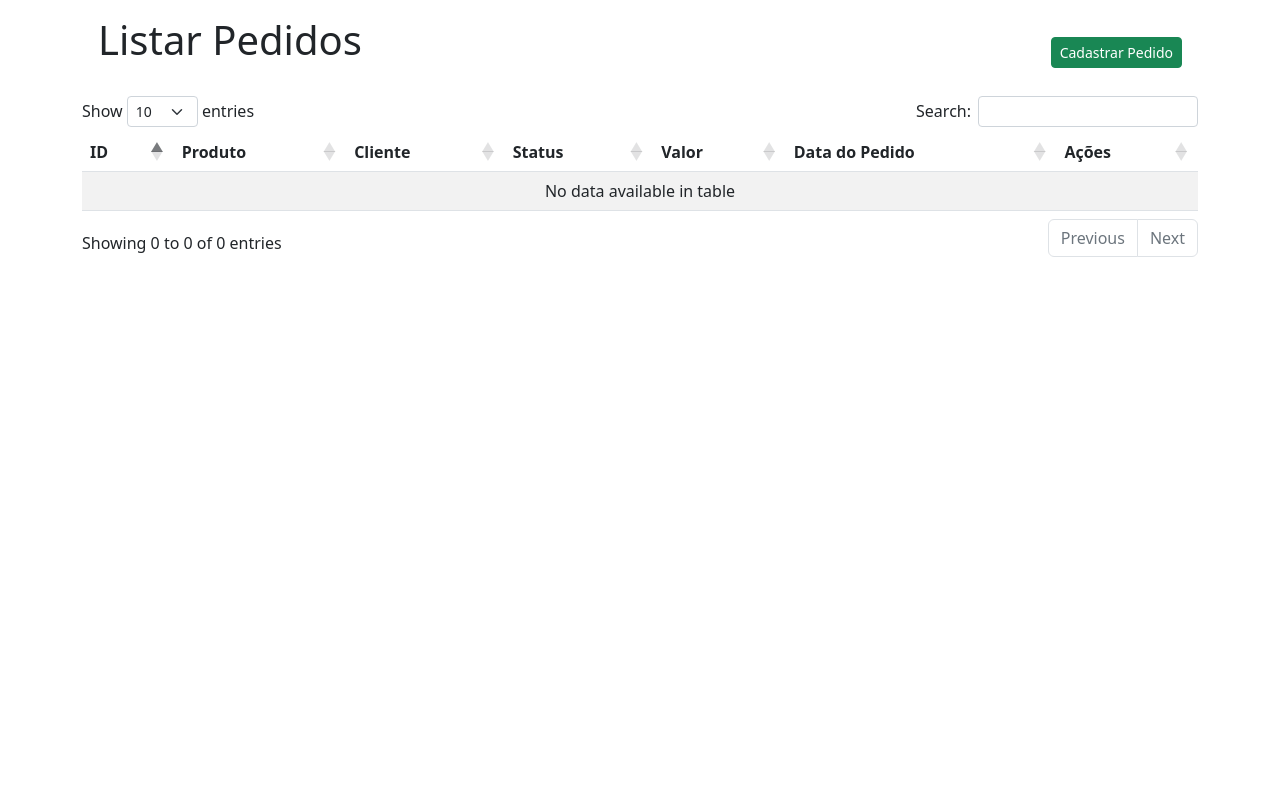
After one commit to Thiago2123/Crud_PHP, a PHP site: page /Pedidos/homePedidos.php in a window 1280 px wide. The commit adds this page. Run offline with PHP 8.4, Linux system fonts and the light colour scheme; data that the repository does not hold is empty; some libraries are stand-ins or nearby versions.

Commit message:
crud pedidos

```diff
--- /dev/null
+++ b/Pedidos/homePedidos.php
@@ -0,0 +1,99 @@
+<html>
+
+<head>
+    <title>Produtos</title>
+
+    <link rel="stylesheet" href="https://cdnjs.cloudflare.com/ajax/libs/twitter-bootstrap/5.2.0/css/bootstrap.min.css">
+    <link rel="stylesheet" href="https://cdn.datatables.net/1.13.2/css/dataTables.bootstrap5.min.css">
+
+    <script src="https://code.jquery.com/jquery-3.5.1.js"></script>
+    <script src="../lib/js/bootstrap.min.js"></script>
+    <script src="https://cdn.datatables.net/1.13.2/js/jquery.dataTables.min.js"></script>
+    <script src="https://cdn.datatables.net/1.13.2/js/dataTables.bootstrap5.min.js"></script>
+
+    <script src="https://unpkg.com/sweetalert/dist/sweetalert.min.js"></script>
+
+    <script src="../js/pedidos.js"></script>
+    <script src="../js/ajustarCep.js"></script>
+
+</head>
+
+<body>
+
+    <div class="container">
+        <div class="d-flex justify-content-between align-items-center p-3 pb-2">
+            <h1 class="display-6 mb-4">Listar Pedidos</h1>
+
+            <!-- Botão para acionar modal -->
+            <button type="button" class="btn btn-success btn-sm" data-toggle="modal" data-target="#modalCadastroPedido">Cadastrar Pedido</button>
+        </div>
+        <span id="msgAlerta"></span>
+        <table id="listar-pedidos" class=" table table-striped table-hover display" style="width:100%">
+            <thead>
+                <tr>
+                    <th>ID</th>
+                    <th>Produto</th>
+                    <th>Cliente</th>
+                    <th>Status</th>
+                    <th>Valor</th>
+                    <th>Data do Pedido</th>
+                    <th>Ações</th>
+                </tr>
+            </thead>
+        </table>
+    </div>
+    <!-- Modal cadastro-->
+    <div class="modal fade" id="modalCadastroPedido" tabindex="-1" role="dialog" aria-hidden="true">
+        <div class="modal-dialog" role="document">
+            <div class="modal-content">
+                <div class="modal-header">
+                    <h5 class="modal-title" id="modalCadastroPedido">Cadastrar Pedido</h5>
+                    <button type="button" class="close btn btn-danger btn-sm" data-dismiss="modal" aria-label="Fechar">
+                        <span aria-hidden="true">&times;</span>
+                    </button>
+                </div>
+                <div class="modal-body">
+                    <span id="msgAlertaErroCadastro"></span>
+                    <form method="POST" id="form-cad-pedido">
+                        <div class="row">
+                            <div class="form-group col-sm-6">
+                                <label for="nomeCliente">Cliente</label>
+                                <input type="text" name="nomeCliente" class="form-control" id="nomeCliente" placeholder="Nome do Cliente">
+                            </div>
+                            <div class="form-group col-sm-6">
+                                <label for="descricaoProduto">Produto</label>
+                                <input type="text" name="nomeProduto" class="form-control" id="nomeProduto" placeholder="Nome do Produto">
+                            </div>
+                        </div>
+                        <div class="row">
+                            <div class="form-group col-sm-6">
+                                <label class="sr-only" for="valorProduto">Valor</label>
+                                <div class="input-group form-group col-sm-6">
+                                    <div class="input-group-prepend">
+                                        <div class="input-group-text btn btn-success btn-md">R$</div>
+                                    </div>
+                                    <input type="number" name='valor' class="form-control" id="valorProduto" placeholder="Valor do Produto">
+                                </div>
+                            </div>
+                            <div class="form-group col-sm-6">
+                                <label for="criadoEmProduto">Data de Criação</label>
+                                <input type="text" name="criado_em" class="form-control" id="criadoEmProduto"  disabled >
+                            </div>
+                        </div>
+                        <div>
+                            <div>
+                                <button type="submit" onclick=cadastrarProdutos() class="btn btn-success btn-sm mt-4 justify-content-center" value="Cadastrar">Cadastrar</button>
+                            </div>
+                        </div>
+                    </form>
+                </div>
+
+            </div>
+        </div>
+    </div>
+</body>
+<footer>
+
+</footer>
+
+</html>
--- /dev/null
+++ b/Pedidos/listarPedido.php
@@ -0,0 +1,125 @@
+<?php
+    include_once "../conexaoComBd.php";
+
+    $dados_requisicao = $_REQUEST;
+
+
+    //lista de colunas na tabela para ordenar
+    $colunas = [
+        0 => 'pd.id',
+        1 => 'nomeProduto',
+        2 => 'c.nome',
+        3 => 'pd.statusPedido',
+        4 => 'pd.valorPedido',
+        5 => 'pd.dataPedido'
+    ];
+
+    $query_qnt_pedidos = "SELECT COUNT(id) AS qnt_pedidos FROM pedidos as pd";
+
+    if(!empty($dados_requisicao['search']['value'])){
+        $query_qnt_pedidos .= " WHERE pd.id LIKE :id ";
+        $query_qnt_pedidos .= " OR idProduto LIKE :idProduto ";
+        $query_qnt_pedidos .= " OR idCliente LIKE :idCliente ";
+        $query_qnt_pedidos .= " OR statusPedido LIKE :statusPedido ";
+        $query_qnt_pedidos .= " OR pd.valorPedido LIKE :valorPedido ";
+        $query_qnt_pedidos .= " OR dataPedido LIKE :dataPedido ";
+    }
+
+    $result_qnt_pedidos = $conn->prepare($query_qnt_pedidos);
+
+    if(!empty($dados_requisicao['search']['value'])){
+        $valor_pesquisa = "%" . $dados_requisicao['search']['value'] . "%";
+        $result_qnt_pedidos->bindParam(':id', $valor_pesquisa ,PDO::PARAM_INT);
+        $result_qnt_pedidos->bindParam(':idProduto', $valor_pesquisa ,PDO::PARAM_STR);
+        $result_qnt_pedidos->bindParam(':idCliente', $valor_pesquisa ,PDO::PARAM_STR);
+        $result_qnt_pedidos->bindParam(':statusPedido', $valor_pesquisa ,PDO::PARAM_STR);
+        $result_qnt_pedidos->bindParam(':valorPedido', $valor_pesquisa ,PDO::PARAM_STR);
+        $result_qnt_pedidos->bindParam(':dataPedido', $valor_pesquisa ,PDO::PARAM_STR);
+    }
+
+
+    $result_qnt_pedidos->execute();
+    $row_qnt_pedidos  = $result_qnt_pedidos->fetch(PDO::FETCH_ASSOC);
+    //var_dump($row_qnt_pedidos);
+
+    $query_pedidos = "SELECT pd.id, p.nome as nomeProduto, c.nome, pd.statusPedido, pd.valorPedido, pd.dataPedido
+                        FROM pedidos pd
+                        INNER JOIN clientes c on pd.idCliente = c.id
+                        INNER JOIN produtos p on pd.idProduto = p.id
+                        ";
+
+    if(!empty($dados_requisicao['search']['value'])){
+        $query_pedidos .= " WHERE pd.id LIKE :id ";
+        $query_pedidos .= " OR p.nome LIKE :nomeProduto ";
+        $query_pedidos .= " OR c.nome LIKE :nome ";
+        $query_pedidos .= " OR pd.statusPedido LIKE :statusPedido ";
+        $query_pedidos .= " OR pd.valorPedido LIKE :valorPedido ";
+        $query_pedidos .= " OR pd.dataPedido LIKE :dataPedido ";
+    }
+
+    //modificando a query para a ordenação
+    $query_pedidos .= " ORDER BY " . $colunas[$dados_requisicao['order'][0]['column']]. " " .
+    $dados_requisicao['order'][0]['dir'] . " LIMIT :inicio, :quantidade";
+
+
+    $result_pedidos = $conn->prepare($query_pedidos);
+    $result_pedidos->bindParam(':inicio', $dados_requisicao['start'],PDO::PARAM_INT);
+    $result_pedidos->bindParam(':quantidade', $dados_requisicao['length'],PDO::PARAM_INT);
+    //var_dump($result_pedidos);
+
+    if(!empty($dados_requisicao['search']['value'])){
+        $valor_pesquisa = "%" . $dados_requisicao['search']['value'] . "%";
+        $result_pedidos->bindParam(':id', $valor_pesquisa ,PDO::PARAM_INT);
+        $result_pedidos->bindParam(':nomeProduto', $valor_pesquisa ,PDO::PARAM_STR);
+        $result_pedidos->bindParam(':nome', $valor_pesquisa ,PDO::PARAM_STR);
+        $result_pedidos->bindParam(':statusPedido', $valor_pesquisa ,PDO::PARAM_STR);
+        $result_pedidos->bindParam(':valorPedido', $valor_pesquisa ,PDO::PARAM_STR);
+        $result_pedidos->bindParam(':dataPedido', $valor_pesquisa ,PDO::PARAM_STR);
+    }
+/*SELECT sum(p.valor) as 'Valor total 'FROM `pedidos` pd
+INNER JOIN clientes c on c.id = pd.idCliente
+INNER JOIN produtos p on p.id = pd.idProduto
+where pd.idCliente = 1 and pd.id = 1*/
+
+    $result_pedidos->execute();
+
+    //$nomeProdutos=['alo' => 'produto 1'];
+
+    while ($row_pedido = $result_pedidos->fetch(PDO::FETCH_ASSOC)) {
+        // var_dump($row_pedido);
+        extract($row_pedido);
+
+        $registro = [];
+        //como dei o "extract" na query posso usar o nome da coluna diretamente como chave do array
+        $registro[] = $id;
+        $registro[] = $nomeProduto;
+        $registro[] = $nome;
+        $registro[] = "<select class='form-control form-control-sm'>
+        <option selected>".$statusPedido."</option>
+        <option value='Aberto' onclick= 'salvarEditProduto($id)'>Aberto </option>
+        <option value='Pago' onclick= 'salvarEditProduto($id)'>Pago</option>
+        <option value='Cancelado' onclick= 'salvarEditProduto($id)'>Cancelado</option>
+        </select>";
+        $registro[] = $valorPedido;
+        $registro[] = $dataPedido;
+        $registro[] = " <button type='button' id='$id' onclick='visualizarPedido($id)' class='btn btn-primary btn-sm'>Detalhes</button>
+                            <button type='button' id='$id' onclick='modalEditarPedido($id)' class='btn btn-warning btn-sm'>Editar</button>
+                            <button type='button' id='$id' onclick='excluirPedido($id)' class='btn btn-danger btn-sm'>Excluir</button>";
+        $dados[] = $registro;
+    }
+
+    //var_dump($dados);
+    $resultado = [
+        "draw" => intval($dados_requisicao['draw']),
+        "recordsTotal" => intval($row_qnt_pedidos['qnt_pedidos']),
+        "recordsFiltered" => intval($row_qnt_pedidos['qnt_pedidos']),
+        "data" => $dados,
+    ];
+    if($dados_requisicao['recordsFiltered'] = 0) {
+        $resultado = ['status' => false, 'msg' => "<div class='alert alert-danger' role='alert'>Erro: Produto não foi editado com sucesso!</div>"];
+
+    }
+
+    echo json_encode($resultado);
+
+?>
--- a/Produtos/cadastrarProduto.php
+++ b/Produtos/cadastrarProduto.php
@@ -2,6 +2,7 @@
     include_once "../conexaoComBd.php";
 
     $dados = filter_input_array(INPUT_POST, FILTER_DEFAULT);
+    $data = date("H:i:s");
 
     if(empty($dados['nome'])){
         $retorna = ['status' => false, 'msg' => "<div class='alert alert-danger'
--- a/Produtos/listarProdutos.php
+++ b/Produtos/listarProdutos.php
@@ -2,6 +2,7 @@
     include_once "../conexaoComBd.php";
 
     $dados_requisicao = $_REQUEST;
+
 
     //lista de colunas na tabela para ordenar
     $colunas = [
@@ -71,9 +72,11 @@
     //var_dump($result_produtos);
 
 
+
     while ($row_produto = $result_produtos->fetch(PDO::FETCH_ASSOC)) {
-        //var_dump($row_cliente);
+        //var_dump($row_produto);
         extract($row_produto);
+
         $registro = [];
         //como dei o "extract" na query posso usar o nome da coluna diretamente como chave do array
         $registro[] = $id;
--- a/index.php
+++ b/index.php
@@ -12,9 +12,8 @@
     <script src="https://cdn.datatables.net/1.13.2/js/dataTables.bootstrap5.min.js"></script>
 
     <script src="js/clientes.js"></script>
-    <script src="js/ajustarCep.js"></script>
     <script src="https://unpkg.com/sweetalert/dist/sweetalert.min.js"></script>
-    <a href="#" onclick="swal('Testanto o SweetAlert.');">Clique aqui</a>
+    <div href="#" onclick="swal('Testanto o SweetAlert.');">Clique laaqui</div>
 
 
 </head>
```
Also changed, not shown: Produtos/homeProduto.php (+9 -4 lines), Produtos/visualizarProduto.php (+10 -1 lines), js/pedidos.js (added, +56 -0 lines), js/produtos.js (+18 -7 lines).
